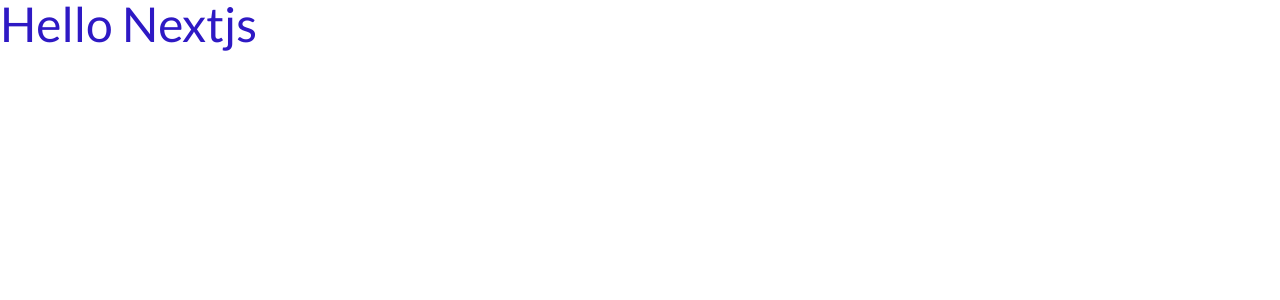
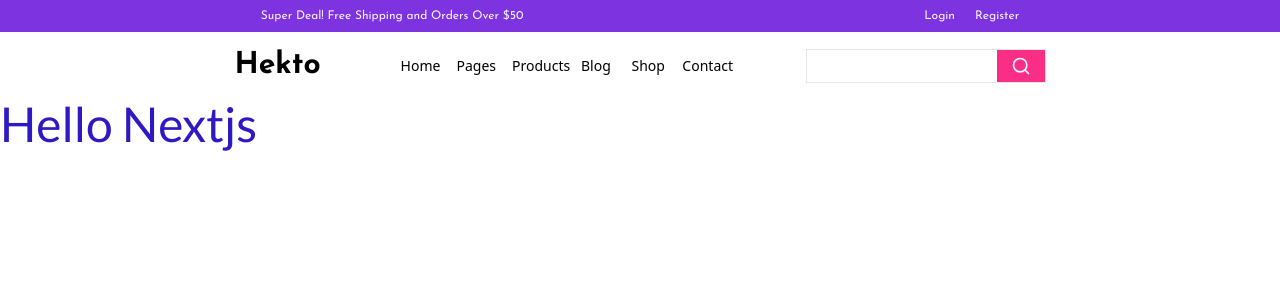
Before and after one commit to Dedenno17/e-commerce-fullstack-app-client, a Next.js app: page / in a window 1280 px wide. Shown: the top 300 px of the page. Built offline with nearby package versions, Linux system fonts and the light colour scheme.

Commit message:
membuat Header section

```diff
--- a/package.json
+++ b/package.json
@@ -20,6 +20,7 @@
     "next": "13.1.1",
     "react": "18.2.0",
     "react-dom": "18.2.0",
+    "react-icons": "^4.7.1",
     "react-redux": "^8.0.5",
     "typescript": "4.9.4"
   },
--- a/pages/_app.tsx
+++ b/pages/_app.tsx
@@ -1,6 +1,11 @@
-import '../styles/globals.css'
-import type { AppProps } from 'next/app'
+import '../styles/globals.css';
+import type { AppProps } from 'next/app';
+import Layout from '../src/components/Layout/Layout';
 
 export default function App({ Component, pageProps }: AppProps) {
-  return <Component {...pageProps} />
+  return (
+    <Layout>
+      <Component {...pageProps} />
+    </Layout>
+  );
 }
--- /dev/null
+++ b/src/components/Header/Announcement.tsx
@@ -0,0 +1,48 @@
+import React from 'react';
+import { TbPhoneIncoming } from 'react-icons/tb';
+import { AiOutlineMail } from 'react-icons/ai';
+import { TfiAngleDown } from 'react-icons/tfi';
+import { MdOutlineFavoriteBorder } from 'react-icons/md';
+import { BsCart3 } from 'react-icons/bs';
+
+const Announcement: React.FC = () => {
+  return (
+    <div className="w-full bg-primaryPurple p-2 text-xs text-primarySkyBlue font-josefin flex">
+      <div className="m-auto w-[60%] flex items-center justify-between">
+        <span className="text-center">
+          Super Deal! Free Shipping and Orders Over $50
+        </span>
+        <div className="flex items-center gap-5">
+          <span>Login</span>
+          <span>Register</span>
+        </div>
+      </div>
+
+      {/* <div className="m-auto w-[65%] flex items-center justify-between">
+        <div className="flex items-center gap-5">
+          <span className="gap-2 flex items-center">
+            <AiOutlineMail /> ahmad@gmail.com
+          </span>
+          <span className="gap-2 flex items-center">
+            <TbPhoneIncoming /> (021) 9445879
+          </span>
+        </div>
+
+        <div className="flex items-center gap-5">
+          <span className="gap-1 flex items-center">
+            English <TfiAngleDown />
+          </span>
+          <span className="gap-1 flex items-center">
+            USD <TfiAngleDown />
+          </span>
+          <span className="gap-1 flex items-center">
+            Wishlist <MdOutlineFavoriteBorder />
+          </span>
+          <BsCart3 />
+        </div>
+      </div> */}
+    </div>
+  );
+};
+
+export default React.memo(Announcement);
--- /dev/null
+++ b/src/components/Header/Navbar.tsx
@@ -0,0 +1,50 @@
+import React from 'react';
+import { FiSearch } from 'react-icons/fi';
+
+const navLinks: string[] = [
+  'Home',
+  'Pages',
+  'Products',
+  'Blog',
+  'Shop',
+  'Contact',
+];
+
+const Navbar: React.FC = () => {
+  return (
+    <div className="w-full p-4 flex">
+      <div className="m-auto w-[65%] flex items-center justify-between">
+        {/* links */}
+        <div className="flex items-center gap-20">
+          <h1 className="text-3xl text-black font-josefin font-bold">Hekto</h1>
+          <ul className="flex items-center gap-4 text-lato text-sm">
+            {navLinks.map((item: string, i: number) => (
+              <li
+                key={Math.random() + i + ''}
+                className="w-[15%] text-center cursor-pointer"
+              >
+                {item}
+              </li>
+            ))}
+          </ul>
+        </div>
+
+        {/* search input */}
+        <form className="w-[240px] flex items-stretch border-[1px] border-black/10">
+          <input
+            type="text"
+            className="py-1 px-3 w-[80%] border-none outline-none bg-transparent"
+          />
+          <button
+            type="submit"
+            className="w-[20%] border-none outline-none bg-primaryPink flex justify-center items-center"
+          >
+            <FiSearch className="text-primarySkyBlue text-xl font-bold" />
+          </button>
+        </form>
+      </div>
+    </div>
+  );
+};
+
+export default React.memo(Navbar);
--- /dev/null
+++ b/src/components/Layout/Layout.tsx
@@ -0,0 +1,22 @@
+import React, { ReactNode } from 'react';
+import Navbar from '../Header/Navbar';
+import Announcement from '../Header/Announcement';
+
+interface Props {
+  children?: ReactNode;
+}
+
+const Layout: React.FC<Props> = (props) => {
+  return (
+    <div>
+      <header>
+        <Announcement />
+        <Navbar />
+      </header>
+      <main className="w-full min-h-screen">{props.children}</main>
+      <footer></footer>
+    </div>
+  );
+};
+
+export default React.memo(Layout);
```
Also changed, not shown: 1 other file (tests, documents, lock files or other folders).
